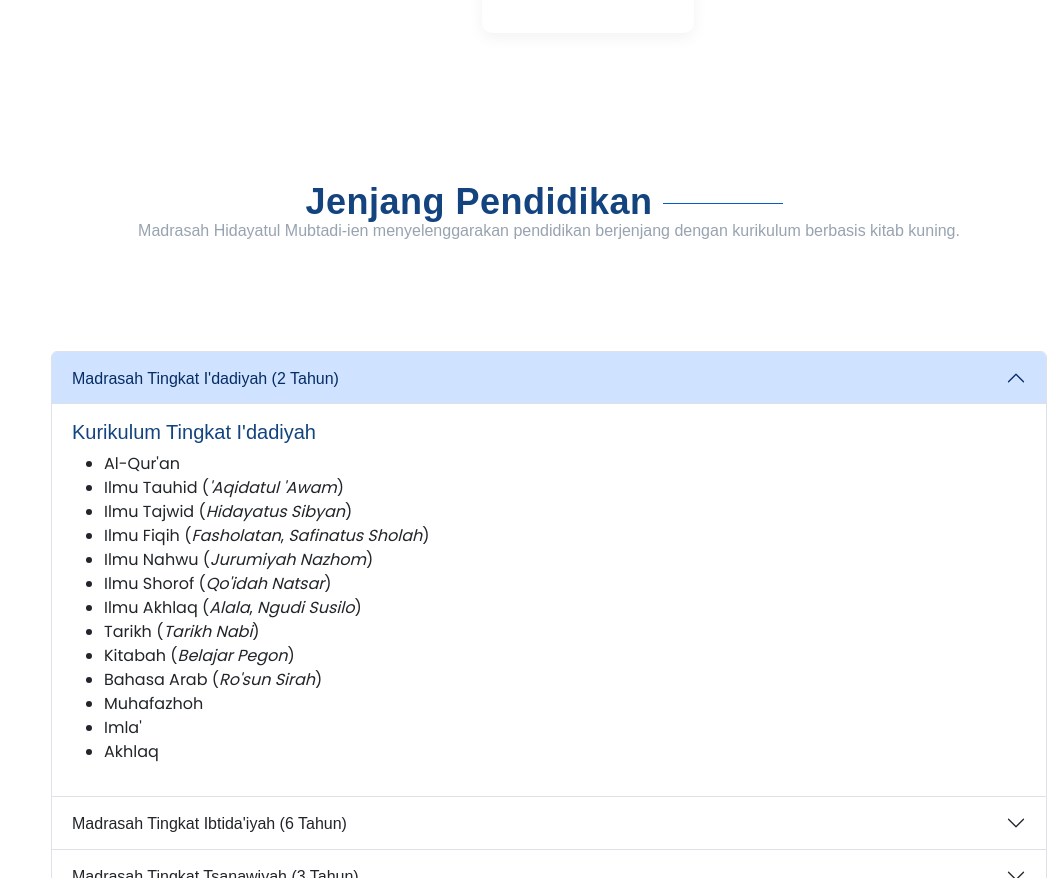
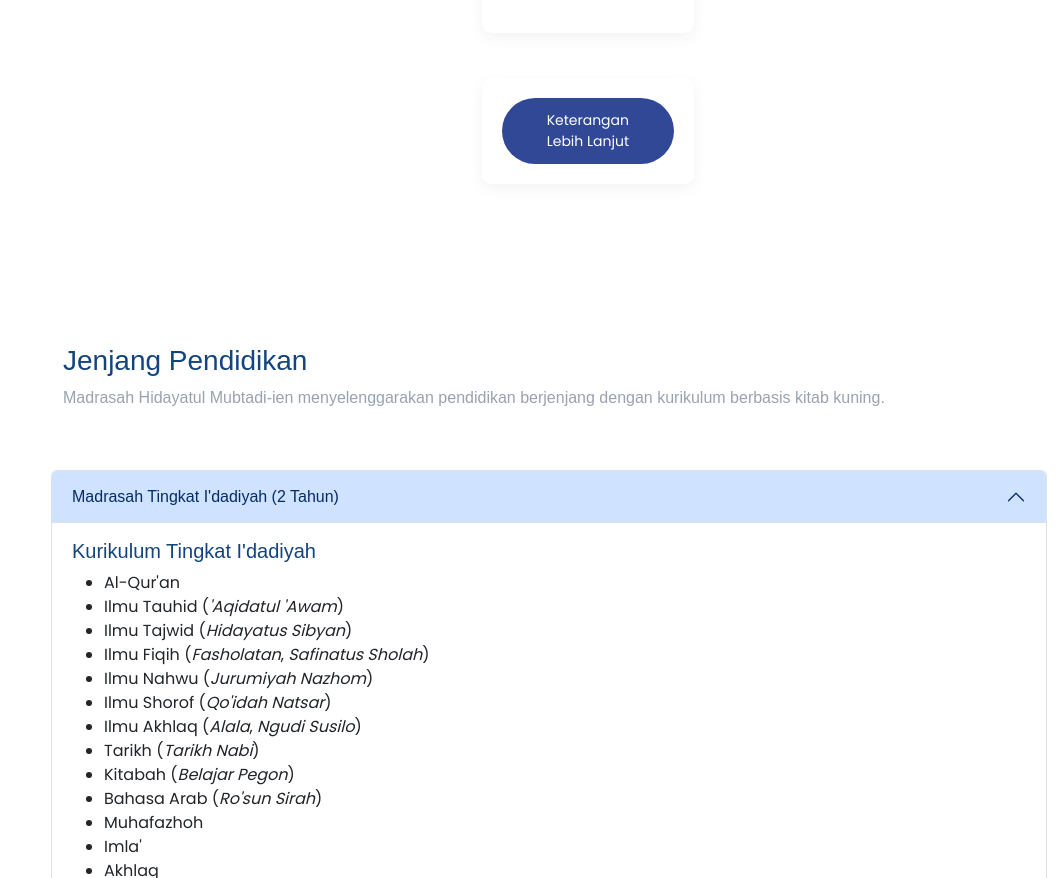
Before and after one commit to PPSA-Darurrohman/Web_PPSAD, a plain HTML site: page index.html in a window 1280 px wide. Shown: the part 4294-5172 px from the top of the page, without its empty margins (221-1280 px from the left). Drawn offline with nearby package versions, Linux system fonts and the light colour scheme; a script that the page names is missing.

Commit message:
update now

```diff
--- a/index.html
+++ b/index.html
@@ -140,6 +140,24 @@ th, td {
     padding: 20px;
     border-radius: 10px;
     box-shadow: 0 5px 15px rgba(0,0,0,0.05);
+}.btn-wrapper {
+  margin-top: 15px;
+  text-align: center;
+}
+
+.btn-info {
+  padding: 12px 30px;
+  font-size: 14px;
+  color: white;
+  background-color: #314896;
+  border: none;
+  border-radius: 50px;
+  cursor: pointer;
+  transition: 0.3s;
+}
+
+.btn-info:hover {
+  background-color: #1f2f6b;
 }
 
 /* RESPONSIVE */
@@ -379,14 +397,17 @@ menghafal Al-Qur’an secara mendalam.
       <li>Pengajian kitab</li>
     </ul>
   </div>
-
+  <div class="btn-wrapper">
+    <button class="btn-info" onclick="window.location.href='menu.html'">
+      Keterangan Lebih Lanjut
+    </button>
+  </div>
 </div> <!-- profil-container -->
-    </div> <!-- intro -->
-  </div> <!-- about-content -->
-</div> <!-- col-lg-7 -->
-
-        </div> <!-- row -->
-      </div> <!-- container -->
+    </div>
+  </div>
+</div>
+        </div>
+      </div>
     </section>
     <!-- /Profil Section -->
 
@@ -397,8 +418,8 @@ menghafal Al-Qur’an secara mendalam.
 <section class="section-padding">
     <div class="container">
 
-        <div class="section-title text-center mb-5">
-            <h2>Jenjang Pendidikan</h2>
+       <div class="container section-title">
+        <h3>Jenjang Pendidikan </h3>
             <p>
                 Madrasah Hidayatul Mubtadi-ien menyelenggarakan pendidikan
                 berjenjang dengan kurikulum berbasis kitab kuning.
```
